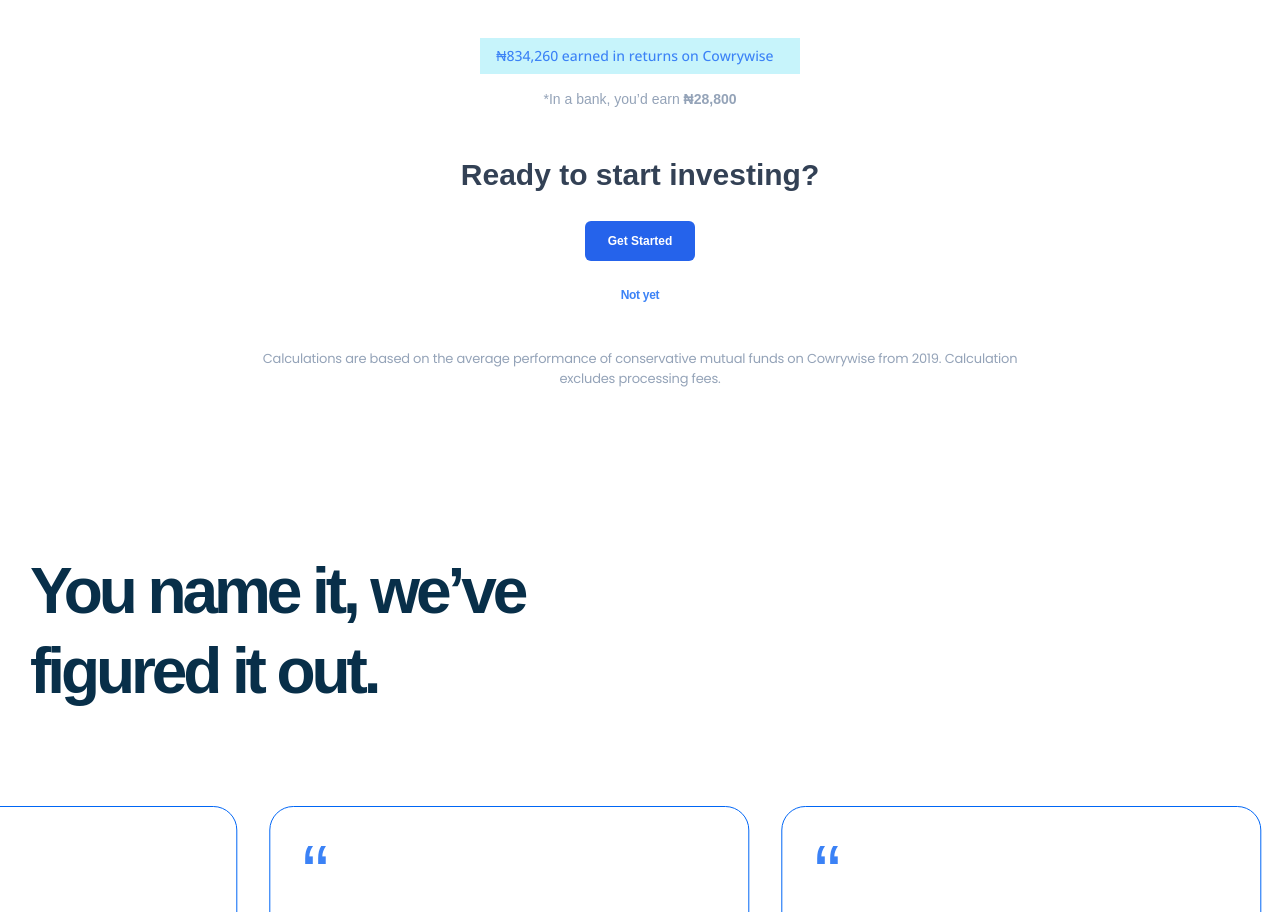
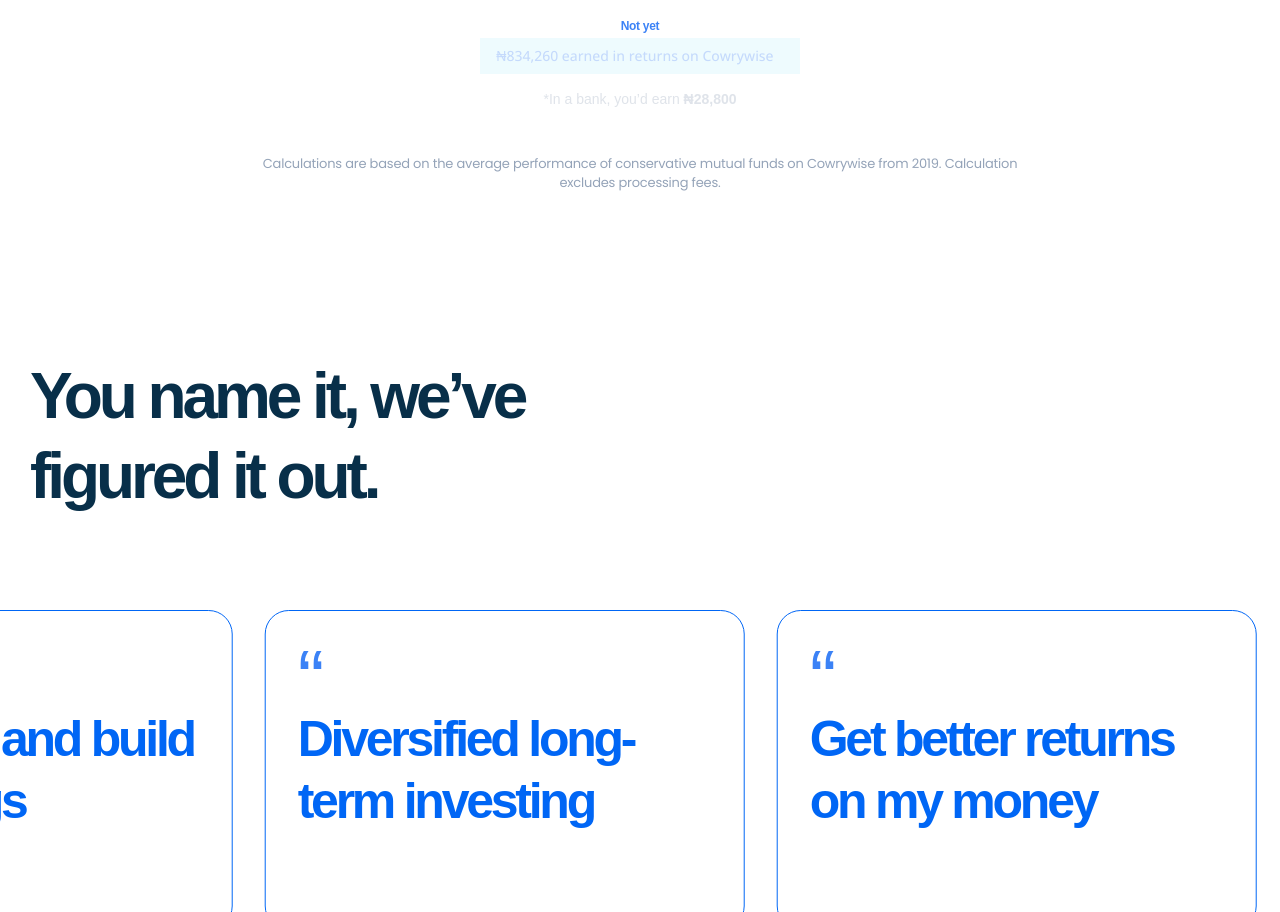
Before and after one commit to gabbytb/cowrywise, a React (Create React App) app: page / in a window 1280 px wide. Shown: the part 2640-3552 px from the top of the page. Built offline with nearby package versions, Linux system fonts and the light colour scheme; a web font is replaced by a local one.

Commit message:
Commit pushed

```diff
--- a/src/assets/images/index.js
+++ b/src/assets/images/index.js
@@ -2,6 +2,7 @@
 import secondSlide from "./secondSlide.jpg";
 import thirdSlide from "./thirdSlide.jpg";
 import SecondImage from "./SecondImage";
+import thirdImage from "./appImage.png";
 
 
 
@@ -11,4 +12,5 @@
     secondSlide,
     thirdSlide,
     SecondImage,
+    thirdImage,
 }
--- a/src/index.css
+++ b/src/index.css
@@ -50,86 +50,24 @@
     .right-section--one {
         @apply pt-60
     }
-
-
-    /* Unchecked */
     .section-two .card-item-1 {
-        position: absolute;
-        bottom: 32%;
-        left: -28%;
+        @apply absolute bottom-4/15 -left-4/14
     }
     .section-two .card-item-2 {
-        position: absolute;
-        bottom: 56%;
-        left: 1%;
+        @apply absolute bottom-5/12 left-1/50
     }
     .section-two .card-item-3 {
-        position: absolute;
-        top: 8%;
-        right: 25%;
+        @apply absolute top-4/12 right-1/4
     }
     .section-two .card-item-1::after {
-        display: flex;
-        align-items: center;
-        justify-content: center;
-        font-size: 1rem;
-        font-feature-settings: "tnum";
-        color: #082552;
-        position: absolute;
-        top: 0;
-        right: -52px;
-        height: 40px;
-        width: 40px;
-        border-radius: 100%;
-        text-align: center;
-        background-color: #fff;
-        font-weight: 700;
-        border: 1px solid rgba(8, 37, 82, .07);
-        box-shadow: 1px 1px 2px rgba(8, 37, 82, .1);
-        content: "1" !important;
+        @apply flex items-center justify-center h-17.5 w-17.5 rounded-full text-base text-center text-dark-blue font-bold border border-light-black absolute top-0 -right-50 bg-white shadow-4xl content-["1"]
     }
     .section-two .card-item-2::after {
-        display: flex;
-        align-items: center;
-        justify-content: center;
-        font-size: 1rem;
-        font-feature-settings: "tnum";
-        color: #082552;
-        position: absolute;
-        top: 0;
-        right: -52px;
-        height: 40px;
-        width: 40px;
-        border-radius: 100%;
-        text-align: center;
-        background-color: #fff;
-        font-weight: 700;
-        border: 1px solid rgba(8, 37, 82, .07);
-        box-shadow: 1px 1px 2px rgba(8, 37, 82, .1);
-        content: "2" !important;
+        @apply flex items-center justify-center h-17.5 w-17.5 rounded-full text-base text-center text-dark-blue font-bold border border-light-black absolute top-0 -right-50 bg-white shadow-4xl content-["2"]
     }
     .section-two .card-item-3::after {
-        display: flex;
-        align-items: center;
-        justify-content: center;
-        font-size: 1rem;
-        font-feature-settings: "tnum";
-        color: #082552;
-        position: absolute;
-        top: 0;
-        right: -52px;
-        height: 40px;
-        width: 40px;
-        border-radius: 100%;
-        text-align: center;
-        background-color: #fff;
-        font-weight: 700;
-        border: 1px solid rgba(8, 37, 82, .07);
-        box-shadow: 1px 1px 2px rgba(8, 37, 82, .1);
-        content: "3" !important;
+        @apply flex items-center justify-center h-17.5 w-17.5 rounded-full text-base text-center text-dark-blue font-bold border border-light-black absolute top-0 -right-50 bg-white shadow-4xl content-["3"]
     }
-    /* Unchecked */
-    /* Section two Checked */
     .card-items {
         @apply flex opacity-100 w-300
     }
@@ -142,7 +80,7 @@
     .card-subtext {
         @apply mt-2 mb-0 mx-0 text-sm text-slate-500/75 font-firma
     }
-    /* Section two Checked */
+
 
 
 
@@ -203,6 +141,12 @@
 
 
     /* Section five */
-
+    .third-img-wrap {
+        @apply h-725
+    }
+    .section-five .third-img-wrap img {
+        @apply object-cover max-h-full max-w-full
+        /* absolute top-50  */
+    }
     /* Section five */
 }
--- a/src/pages/Home.jsx
+++ b/src/pages/Home.jsx
@@ -1,5 +1,5 @@
 import { Nav } from "../components";
-import { HomeSectionOne, HomeSectionTwo, HomeSectionThree, HomeSectionFour, } from "../sections";
+import { HomeSectionOne, HomeSectionTwo, HomeSectionThree, HomeSectionFour, HomeSectionFive, } from "../sections";
 
 
 
@@ -19,7 +19,7 @@
 
                     <HomeSectionFour />
 
-
+                    <HomeSectionFive />
                 </div>
             </main>
         </>
--- a/src/sections/HomeSectionFive.jsx
+++ b/src/sections/HomeSectionFive.jsx
@@ -1,11 +1,46 @@
+import { thirdImage } from "../assets/images";
 
 
 
 
 const HomeSectionFive = () => {
   return (
-    <section>
-
+    <section className="section-five">
+        <div className="max-container">
+            <div className="flex">
+                <div className="w-400 ml-68">
+                    <div className="relative w-full third-img-wrap">
+                        <img src={thirdImage} alt="save online Nigeria cowrywise" />
+                    </div>
+                </div>
+                <div className="flex flex-col max-w-105 p-4">
+                    <h2>It only takes 5 minutes</h2>
+                    <div>
+                        <div>
+                            <span></span>
+                            <div>
+                                <span>Create an account</span>
+                                <p>Sign up for an account with your name, email and phone number.</p>
+                            </div>
+                        </div>
+                        <div>
+                            <span></span>
+                            <div>
+                                <span>Add a payment method</span>
+                                <p>Using your debit card or a bank transfer, setup your first plan.</p>
+                            </div>
+                        </div>
+                        <div>
+                            <span></span>
+                            <div>
+                                <span>Watch your money grow</span>
+                                <p>Sit back, relax & let your money work for you all day, everyday.</p>
+                            </div>
+                        </div>
+                    </div>
+                </div>
+            </div>
+        </div>
     </section>
   );
 };
--- a/src/sections/HomeSectionThree.jsx
+++ b/src/sections/HomeSectionThree.jsx
@@ -68,7 +68,7 @@
 
 
                         {/* third div */}
-                        <div className="flex flex-col justify-center items-center  top-0 bottom-0 left-0 right-0 bg-transparent-white">
+                        <div className="flex flex-col justify-center items-center absolute top-0 bottom-0 left-0 right-0 bg-transparent-white">
                             <h3 className="text-3xl/tight font-bold font-firma text-slate-700 mt-8 mb-7">Ready to start investing?</h3>
                             <ButtonLink
                                 linkURL="https://cowrywise.com/choose-account"
--- a/tailwind.config.js
+++ b/tailwind.config.js
@@ -7,6 +7,8 @@
         'transparent-white': "hsla(0, 0%, 100%, .7)",
         'currency': "#6c82a3",
         'light-blue': "#0066f5",
+        "dark-blue": "#082552",
+        "light-black": "rgba(8, 37, 82, .07)",
       },
       fontSize: {
         "10xl": "0.8125rem",      // Usecase: top-bar.Link
@@ -25,22 +27,23 @@
         "4.5": "1em",             // Usecase: Dropdown
         "7.8": "1.9531rem",
         "14.2": "3.6182rem",      // Usecase: nav-menu
+        "17.5": "2.5rem",
         "18": "4.375rem",         // Usecase: nav-header
-
-        "44": "2.75rem",
         "50": "3.125rem",
         "60": "3.75rem",          // Usecase: right-section--one
 
-        "78": "4.875rem",
         "42": "10.5625rem",
         "42.2": "14.5469rem",     // UseCase: section-four
         "42.5": "17.3691rem",     // UseCase: section-four
         "42.8": "20rem",
         "43": "20.3467rem",       // UseCase: section-three
         "43.5": "25rem",          // UseCase: section-four
+        "44": "2.75rem",
         "48.5": "58.75em",        // Usecase: section-one
+        "78": "4.875rem",
         "650": "40.625rem",       // Usecase: section-one slide
         "720": "45rem",
+        "725": "47.5rem",
         "730": "47.9941rem",
         "780": "48.75rem",
         "830": "51.875rem",
@@ -59,7 +62,7 @@
       width: {
         "4.5": "1em",             // Usecase: Dropdown
         "9.6": "9.625rem",        // Usecase: Brand Logo
-
+        "17.5": "2.5rem",
         "98": "25rem",            // UseCase: section-one
         "258": "16.1699rem",
         "300": "18.75rem",        // UseCase: section-two card-item
@@ -67,6 +70,7 @@
         "108": "30rem",
         "320": "30.875rem",       // UseCase: section-three cash-input
         "330": "47.375rem",
+        "400": "50%",
         "500": "120%",
         "520": "32.5rem",
         "530": "50rem",
@@ -78,7 +82,7 @@
       maxWidth: {
         '98': '80%',
         '99': '310.062px',
-        "105": "41.6666666667%",   // UseCase: section-four
+        "105": "41.6666666667%",   // UseCase: section four,five,
         "108": "30rem",
         "110": "54.5625rem",
       },
@@ -97,6 +101,7 @@
         "35": "3.3125rem",        // UseCase: section-three
         '53': "3.35rem",
         '66': "4.125rem",
+        "68": "6.8125rem",
       },
       padding: {
         '4.4': '1.125rem',
@@ -130,15 +135,23 @@
         '2.25': "0.9375rem",
         '7.5': '1.875rem',      // Usecase: nav-header
         '19.2': '1.2em',        // Usecase: has-dropdown:after
+        "50": "3.25rem",
         '60': "60px",           // UseCase: section-one
         '80': "80px",           // UseCase: section-one
         '100': "100px",
+        "1/50": "1%",
+        '4/12': "8%",
+        "4/14": "28%",
+        "4/15": "32%",
+        "5/12": "56%",
+
       },
       gridTemplateColumns: {
         "16": "706.312px 724px",  // UseCase: section-two
       },
       boxShadow: {
         "3xl": "0 8px 12px -1px rgba(0, 102, 245, .28)",
+        "4xl": "1px 1px 2px rgba(8, 37, 82, .1)",
       },
       opacity: {
         '6': ".6",
```
Also changed, not shown: src/assets/images/appImage.png (added).
